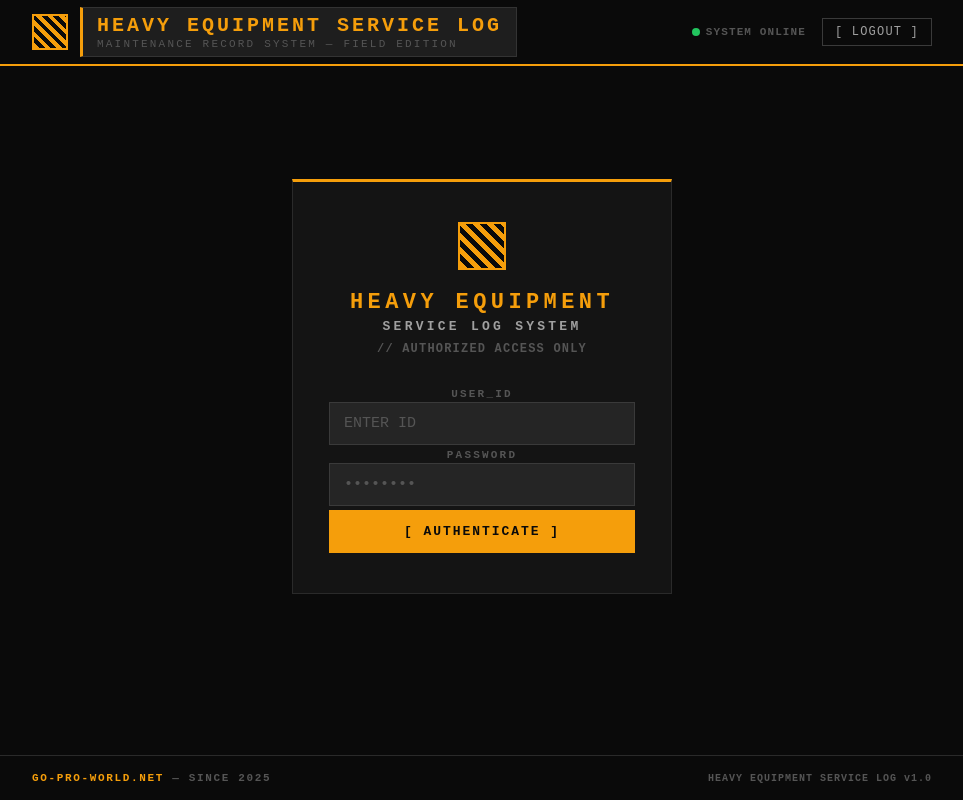
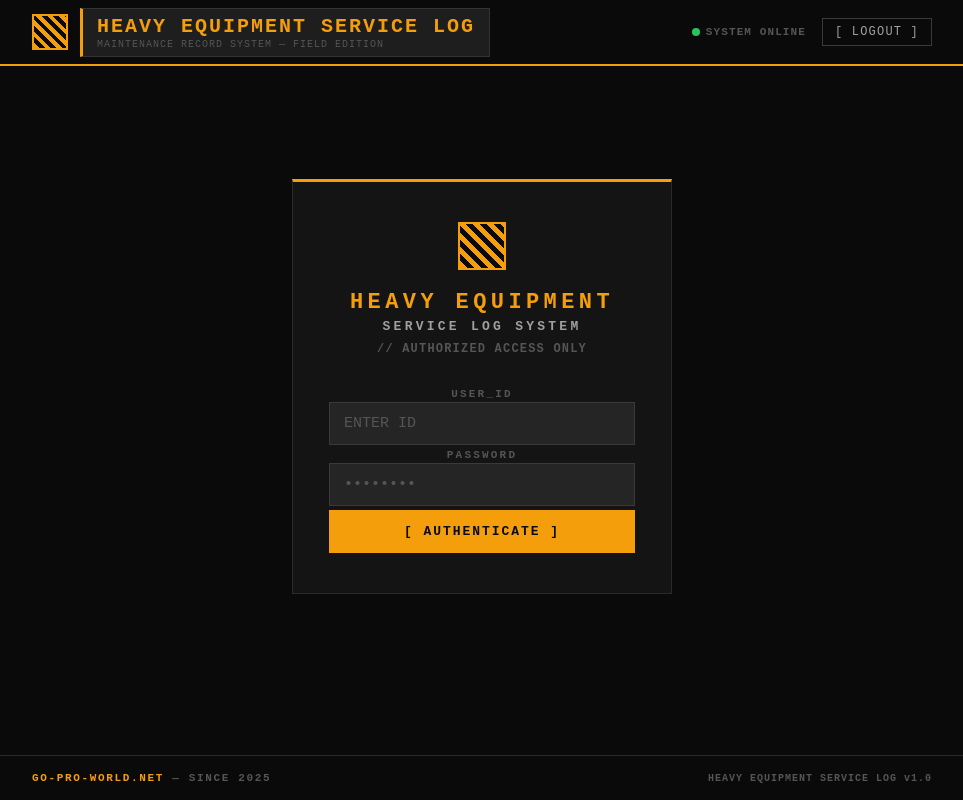
Before and after one commit to hisao5232/maintenance, a Next.js app in the folder web/: page /login in a window 1280 px wide. Shown: the whole page, without its empty margins (158-1121 px from the left). Built offline with nearby package versions, Linux system fonts and the light colour scheme; no server answers.

Commit message:
fix: fix header title wrapping on mobile

```diff
--- a/web/app/components/Header.module.css
+++ b/web/app/components/Header.module.css
@@ -41,9 +41,9 @@
   display: flex;
   flex-direction: column;
   min-width: 0;
-  background: #1e1e1e;           /* グレー背景 */
+  background: #1e1e1e;
   border: 1px solid #333333;
-  border-left: 3px solid var(--accent);  /* 左だけアクセントカラー */
+  border-left: 3px solid var(--accent);
   padding: 6px 14px;
 }
 
@@ -51,20 +51,21 @@
   font-size: 20px;
   font-weight: 900;
   color: var(--accent);
-  letter-spacing: 0.15em;
+  letter-spacing: 0.1em;   /* 詰める */
   text-transform: uppercase;
   line-height: 1.2;
-  white-space: nowrap;
-  overflow: hidden;
-  text-overflow: ellipsis;
+  white-space: normal;     /* 折り返しを許可（元: nowrap） */
+  overflow: visible;       /* 元: hidden */
+  text-overflow: unset;    /* 元: ellipsis */
 }
 
 .subtitle {
-  font-size: 11px;
-  font-weight: 400;        /* サブタイトルは細めのまま */
+  font-size: 10px;
+  font-weight: 400;
   color: var(--text-muted);
-  letter-spacing: 0.2em;
+  letter-spacing: 0.1em;   /* 詰める */
   text-transform: uppercase;
+  white-space: normal;     /* 折り返しを許可 */
 }
 
 .status {
@@ -109,7 +110,7 @@
   color: var(--danger);
 }
 
-/* スマホ対応部分も修正 */
+/* スマホ対応 */
 @media (max-width: 480px) {
   .subtitle {
     display: none;
@@ -118,6 +119,7 @@
     display: none;
   }
   .title {
-    font-size: 14px;       /* スマホは少し抑える */
+    font-size: 13px;
+    letter-spacing: 0.05em;
   }
 }
```
